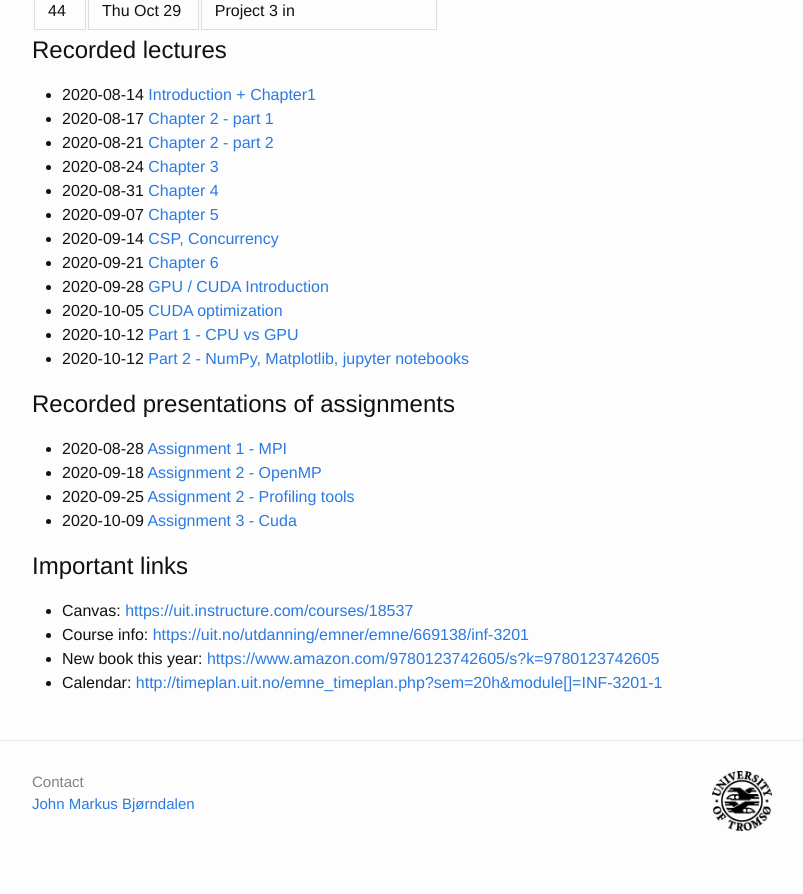
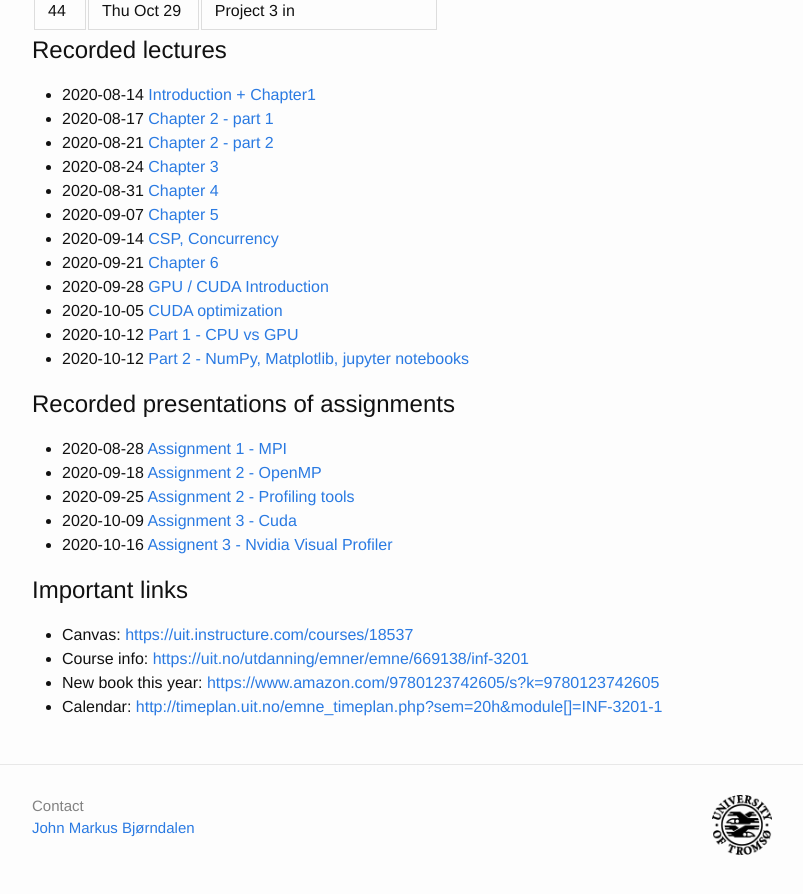
Before and after one commit to uit-inf-3201-h20/uit-inf-3201-h20.github.io, a Jekyll site: the page built from index.md, in a window 1280 px wide and 900 px high, scrolled down 3277 px. Shown: the top 894 px of the window, without its empty margins (238-1041 px from the left). Built offline with Jekyll 4.4.1, drawn with Linux system fonts in a browser that asks for light colours; our own code applies the rules of GitHub Pages for plain Markdown files.

Commit message:
added visual profiler link

```diff
--- a/index.md
+++ b/index.md
@@ -116,6 +116,7 @@ Links/notes to lecture plan
 * 2020-09-18 [Assignment 2 - OpenMP](https://mediasite.uit.no/Mediasite/Play/9929d39e2b814db0b56e25cb1b0eaba21d)
 * 2020-09-25 [Assignment 2 - Profiling tools](https://mediasite.uit.no/Mediasite/Play/4be5cdaaf44641e68fe70952ee416c351d)
 * 2020-10-09 [Assignment 3 - Cuda](https://mediasite.uit.no/Mediasite/Play/9f866e76878d4162b3b1ab7015dd1bd51d)
+* 2020-10-16 [Assignent 3 - Nvidia Visual Profiler](https://mediasite.uit.no/Mediasite/Play/fec50b132542433e9bad5cf0abbcd4ce1d)
 
 ## Important links
 
```
